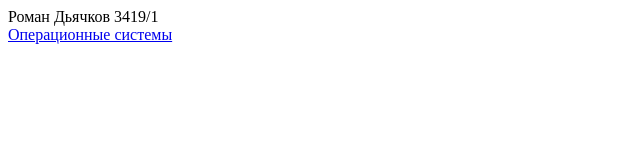
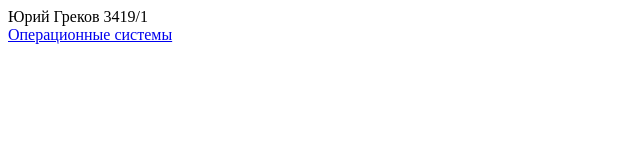
Before and after one commit to manikenz/manikenz.github.io, a plain HTML site: page index.html in a window 1280 px wide. Shown: the full height of the page, 0-640 px from the left. Drawn offline with Linux system fonts and the light colour scheme.

Commit message:
Update index.html

```diff
--- a/index.html
+++ b/index.html
@@ -6,7 +6,7 @@
     <title>Document</title>
 </head>
 <body>
-    Роман Дьячков 3419/1
+    Юрий Греков 3419/1
     <br>
     <a href="oper.html">Операционные системы</a>
 </body>
```
